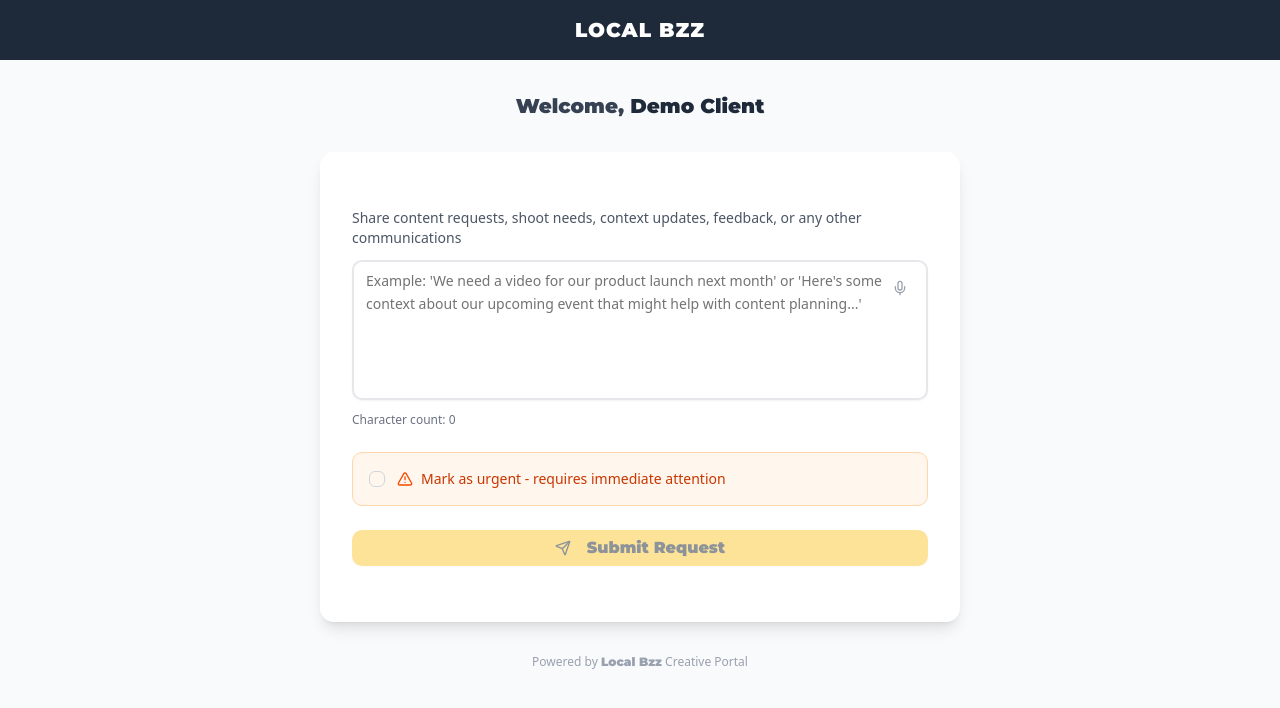
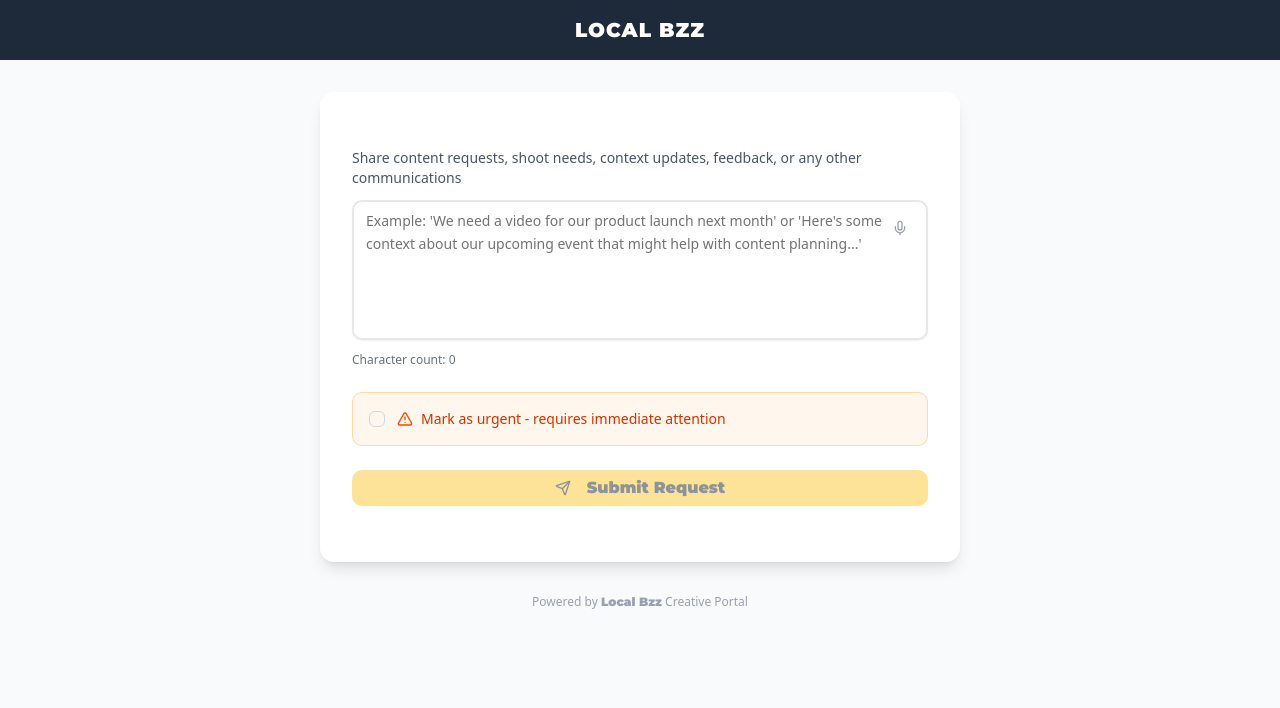
Before and after one commit to tyatlocalbzz/localbzz-client-portal, a Next.js app: page / in a window 1280 px wide. Shown: the top 708 px of the page. Built offline with nearby package versions, Linux system fonts and the light colour scheme.

Commit message:
Remove welcome message from client portal interface

```diff
--- a/src/app/page.tsx
+++ b/src/app/page.tsx
@@ -1,4 +1,3 @@
-/* eslint-disable react/no-unescaped-entities */
 'use client'
 
 import { useState, useEffect } from 'react'
@@ -7,7 +6,6 @@ import { Textarea } from '@/components/ui/textarea'
 import { Card, CardContent } from '@/components/ui/card'
 import { Checkbox } from '@/components/ui/checkbox'
 import { Mic, Send, CheckCircle, AlertCircle, AlertTriangle } from 'lucide-react'
-import { getClientConfig, type ClientConfig } from '@/lib/clients'
 import { Montserrat } from 'next/font/google'
 
 const montserrat = Montserrat({
@@ -43,7 +41,6 @@ interface SubmissionState {
 }
 
 export default function IdeaSubmissionPage() {
-  const [clientConfig, setClientConfig] = useState<ClientConfig | null>(null)
   const [subdomain, setSubdomain] = useState<string>('')
   const [requestText, setRequestText] = useState<string>('')
   const [isUrgent, setIsUrgent] = useState<boolean>(false)
@@ -81,11 +78,6 @@ export default function IdeaSubmissionPage() {
 
     console.log('- Final subdomain:', extractedSubdomain)
     setSubdomain(extractedSubdomain)
-
-    // Get client configuration
-    const config = getClientConfig(extractedSubdomain)
-    console.log('- Client config loaded:', config)
-    setClientConfig(config)
 
     // Check for voice input support
     setIsVoiceSupported('webkitSpeechRecognition' in window || 'SpeechRecognition' in window)
@@ -250,13 +242,6 @@ export default function IdeaSubmissionPage() {
 
       {/* Main Content */}
       <div className="max-w-2xl mx-auto pt-8 pb-16 p-4">
-        {/* Welcome Section */}
-        <div className="text-center mb-8">
-          <p className={`text-xl text-gray-700 ${montserrat.className}`}>
-            Welcome, <span className="font-bold text-gray-800">{clientConfig?.name || 'Demo Client'}</span>
-          </p>
-        </div>
-
         {/* Main Form */}
         <Card className="shadow-lg border-0 bg-white">
           <CardContent className="p-8">
```
